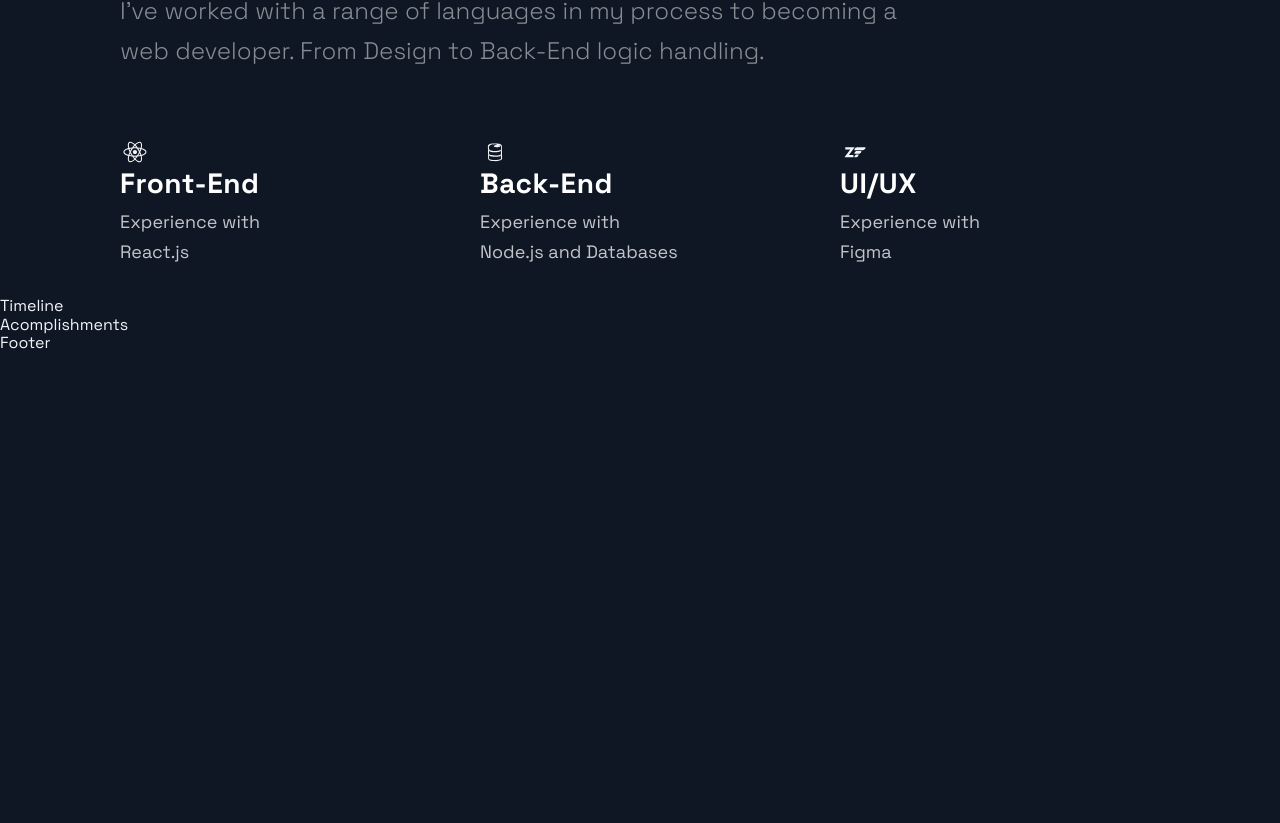
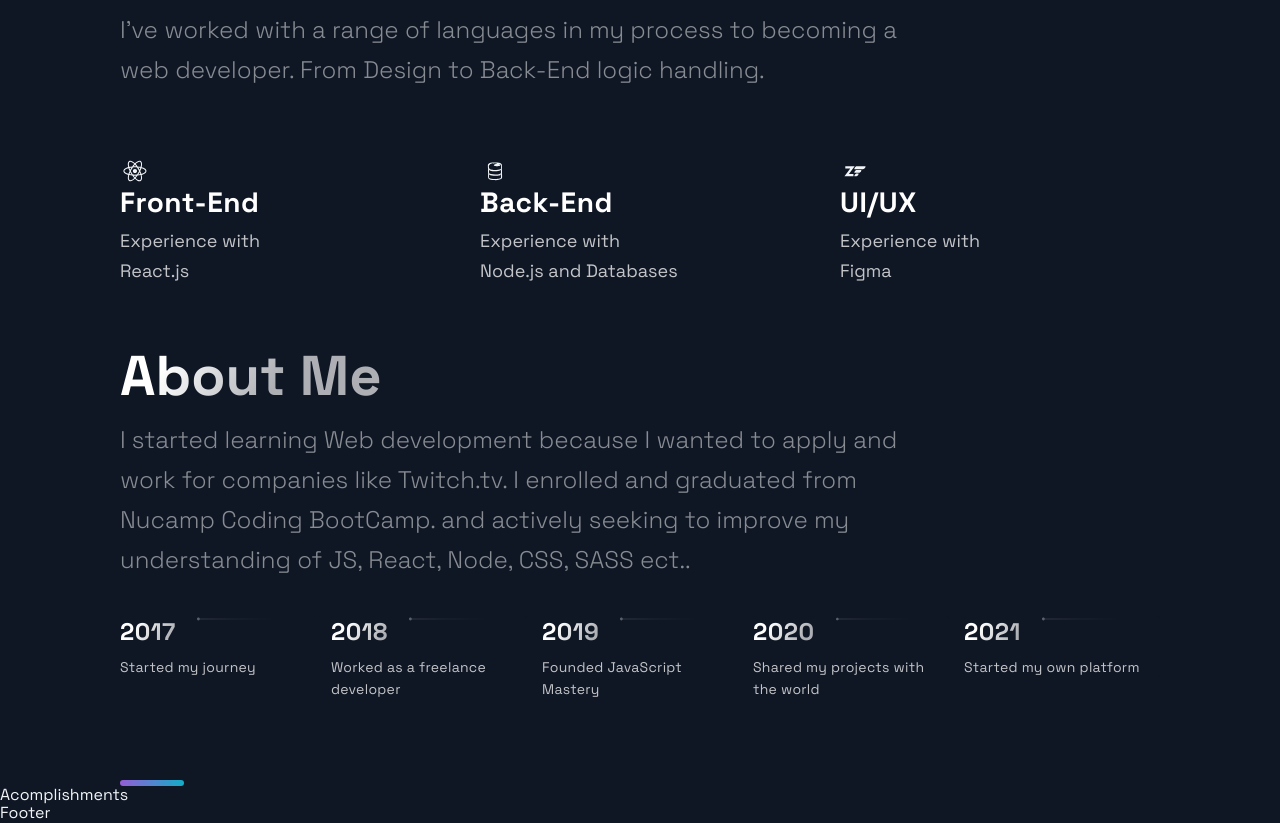
Before and after one commit to chillbroskie/firstPortfolio, a Next.js app: page / in a window 1280 px wide. Shown: the part 2393-3216 px from the top of the page. Before the commit the page ends 2746 px from the top, so only its background shows below. Built offline with nearby package versions, Linux system fonts and the light colour scheme.

Commit message:
timeline

```diff
--- a/src/components/Technologies/Technologies.js
+++ b/src/components/Technologies/Technologies.js
@@ -6,6 +6,7 @@
 const Technologies = () =>  (
   <Section id="tech">
     <SectionDivider />
+    <br />
     <SectionTitle>Technologies</SectionTitle>
     <SectionText>
       I've worked with a range of languages in my process to becoming a web developer. From Design to Back-End logic handling.
--- a/src/components/TimeLine/TimeLine.js
+++ b/src/components/TimeLine/TimeLine.js
@@ -7,45 +7,111 @@
 const TOTAL_CAROUSEL_COUNT = TimeLineData.length;
 
 const Timeline = () => {
-  // const [activeItem, setActiveItem] = useState(0);
-  // const carouselRef = useRef();
+  const [activeItem, setActiveItem] = useState(0);
+  const carouselRef = useRef();
 
-  // const scroll = (node, left) => {
-  //   return node.scrollTo({ left, behavior: 'smooth' });
-  // }
+  const scroll = (node, left) => {
+    return node.scrollTo({ left, behavior: 'smooth' });
+  }
 
-  // const handleClick = (e, i) => {
-  //   e.preventDefault();
+  const handleClick = (e, i) => {
+    e.preventDefault();
 
-  //   if (carouselRef.current) {
-  //     const scrollLeft = Math.floor(carouselRef.current.scrollWidth * 0.7 * (i / TimeLineData.length));
+    if (carouselRef.current) {
+      const scrollLeft = Math.floor(carouselRef.current.scrollWidth * 0.7 * (i / TimeLineData.length));
 
-  //     scroll(carouselRef.current, scrollLeft);
-  //   }
-  // }
+      scroll(carouselRef.current, scrollLeft);
+    }
+  }
 
-  // const handleScroll = () => {
-  //   if (carouselRef.current) {
-  //     const index = Math.round((carouselRef.current.scrollLeft / (carouselRef.current.scrollWidth * 0.7)) * TimeLineData.length);
+  const handleScroll = () => {
+    if (carouselRef.current) {
+      const index = Math.round((carouselRef.current.scrollLeft / (carouselRef.current.scrollWidth * 0.7)) * TimeLineData.length);
 
-  //     setActiveItem(index);
-  //   }
-  // }
+      setActiveItem(index);
+    }
+  }
 
   // // snap back to beginning of scroll when window is resized
   // // avoids a bug where content is covered up if coming from smaller screen
-  // useEffect(() => {
-  //   const handleResize = () => {
-  //     scroll(carouselRef.current, 0);
-  //   }
+  useEffect(() => {
+    const handleResize = () => {
+      scroll(carouselRef.current, 0);
+    }
 
-  //   window.addEventListener('resize', handleResize);
-  // }, []);
+    window.addEventListener('resize', handleResize);
+  }, []);
 
   return (
-    <div>
-      Timeline
-    </div>
+    <Section id="about">
+      <SectionTitle>About Me</SectionTitle>
+      <SectionText>
+        I started learning Web development because I wanted to apply and work for companies like Twitch.tv.  I enrolled and graduated from Nucamp Coding BootCamp. and actively seeking to improve my understanding of JS, React, Node, CSS, SASS ect..
+      </SectionText>
+      <CarouselContainer ref={carouselRef} onScroll={handleScroll}>
+        <>
+          {TimeLineData.map((item, index) => (
+            <CarouselMobileScrollNode key={index} final={index === TOTAL_CAROUSEL_COUNT - 1}>
+              <CarouselItem
+                index={index}
+                id={`carousel__item-${index}`}
+                active={activeItem}
+                onClick={(e) => handleClick(e, index)}
+              >
+              <CarouselItemTitle>
+                {item.year}
+                <CarouselItemImg
+                  width="208"
+                  height="6"
+                  viewBox="0 0 208 6"
+                  fill="none"
+                  xmlns="http://www.w3.org/2000/svg">
+                  <path
+                    fill-rule="evenodd"
+                    clip-rule="evenodd"
+                    d="M2.5 5.5C3.88071 5.5 5 4.38071 5 3V3.5L208 3.50002V2.50002L5 2.5V3C5 1.61929 3.88071 0.5 2.5 0.5C1.11929 0.5 0 1.61929 0 3C0 4.38071 1.11929 5.5 2.5 5.5Z"
+                    fill="url(#paint0_linear)"
+                    fill-opacity="0.33"
+                  />
+                  <defs>
+                    <linearGradient
+                      id="paint0_linear"
+                      x1="-4.30412e-10"
+                      y1="0.5"
+                      x2="208"
+                      y2="0.500295"
+                      gradientUnits="userSpaceOnUse">
+                      <stop stop-color="white" />
+                      <stop
+                        offset="0.79478"
+                        stop-color="white"
+                        stop-opacity="0"
+                      />
+                    </linearGradient>
+                  </defs>
+                </CarouselItemImg>
+              </CarouselItemTitle>
+              <CarouselItemText>{item.text}</CarouselItemText>
+              </CarouselItem>
+            </CarouselMobileScrollNode>
+          ))}
+        </>
+      </CarouselContainer>
+      <CarouselButtons>
+        {TimeLineData.map((item, index) => (
+          <CarouselButton
+            key={index}
+            index={index}
+            active={activeItem}
+            onClick={(e) => handleClick(e, index)}
+            type="button"
+          >
+            <CarouselButtonDot active={activeItem} />
+          </CarouselButton>
+        ))}
+      </CarouselButtons>
+      <SectionDivider />
+    </Section>
   );
 };
 
```
